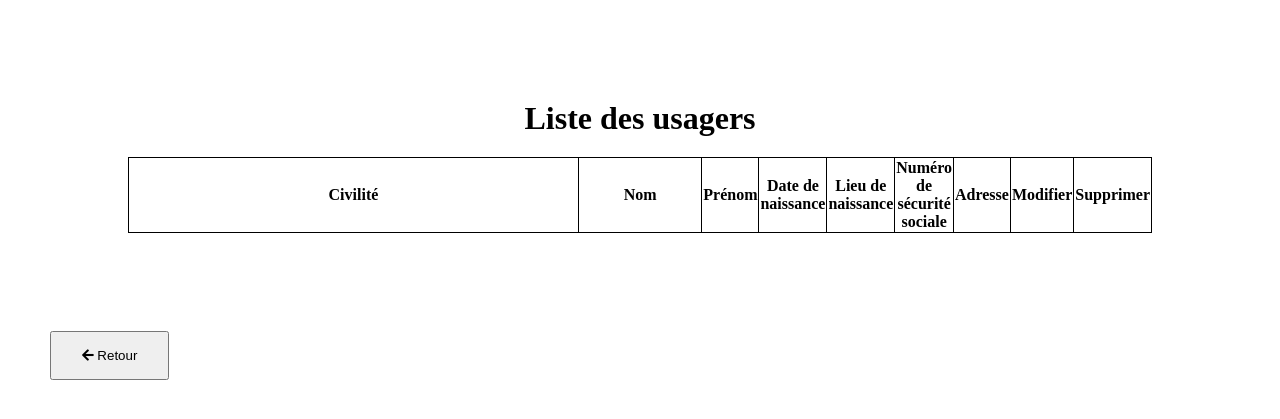
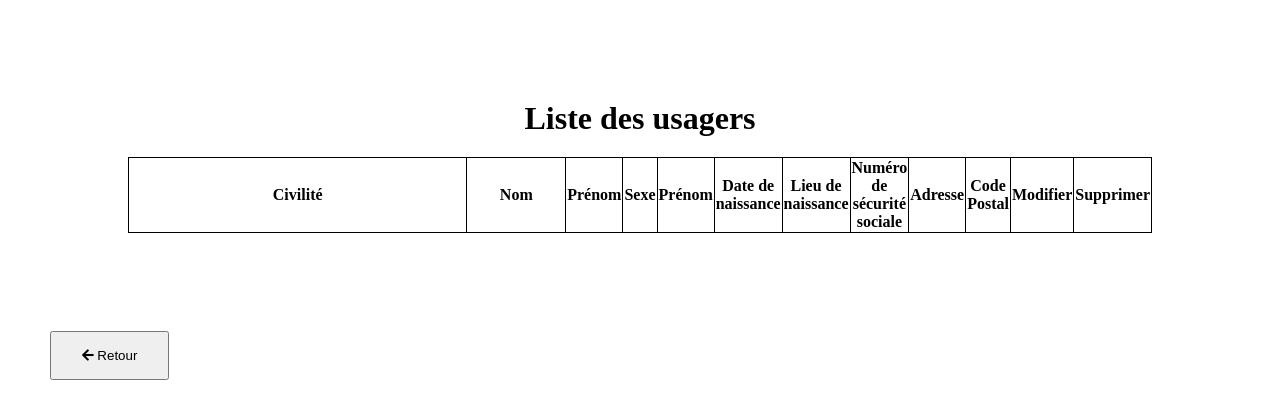
Before and after one commit to prescilla-estrade/Projet-Cabinet-Medical, a PHP site: page /liste_usagers.php in a window 1280 px wide. Shown: the part 71-490 px from the top of the page. Run offline with PHP 8.4, Linux system fonts and the light colour scheme; the visitor is signed in with stand-in values (Sample User, id 1); data that the repository does not hold is empty.

Commit message:
modif usager

```diff
--- a/ajouter_usager.php
+++ b/ajouter_usager.php
@@ -22,7 +22,9 @@ require("verif_session.php");
                     </select><br>
                     <br> Nom <input type="text" name="nom"><br>
                     <br> Prénom <input type="text" name="prenom"><br>
+                    <br> Sexe <input type="text" name="sexe"><br>
                     <br> Adresse <input type="text" name="adresse"><br>
+                    <br> Code Postal <input type="text" name="code_postal"><br>
                     <br> Date de naissance <input type="date" name="date_de_naiss"><br>
                     <br> Lieu de naissance <input type="text" name="lieu_de_naiss"><br>
                     <br> Numéro de sécurité sociale <input type="text" name="num_securite_sociale" required maxlength="11"><br>
--- a/liste_usagers.php
+++ b/liste_usagers.php
@@ -42,10 +42,13 @@ echo "
             <th>Civilité</th>
             <th>Nom</th>
             <th>Prénom</th>
+            <th>Sexe</th>
+            <th>Prénom</th>
             <th>Date de naissance</th>
             <th>Lieu de naissance</th>
             <th>Numéro de sécurité sociale</th>
             <th>Adresse</th>
+            <th>Code Postal</th>
             <th>Modifier</th>
             <th>Supprimer</th>
         </tr>
@@ -57,10 +60,12 @@ foreach ($res as $usager) {
         <td>{$usager['civilite']}</td>
         <td>{$usager['nom']}</td>
         <td>{$usager['prenom']}</td>
+        <td>{$usager['sexe']}</td>
         <td>{$usager['date_de_naiss']}</td>
         <td>{$usager['lieu_de_naiss']}</td>
         <td>{$usager['num_securite_sociale']}</td>
         <td>{$usager['adresse']}</td>
+        <td>{$usager['code_postal']}</td>
         <td>
             <form action='modifier_usagers.php' method='post'>
                 <input type='hidden' name='id_usager' value='{$usager['id_usager']}'>
```
Also changed, not shown: ajout_usager.php (+6 -2 lines), modifier_usagers.php (line endings or trailing spaces).
